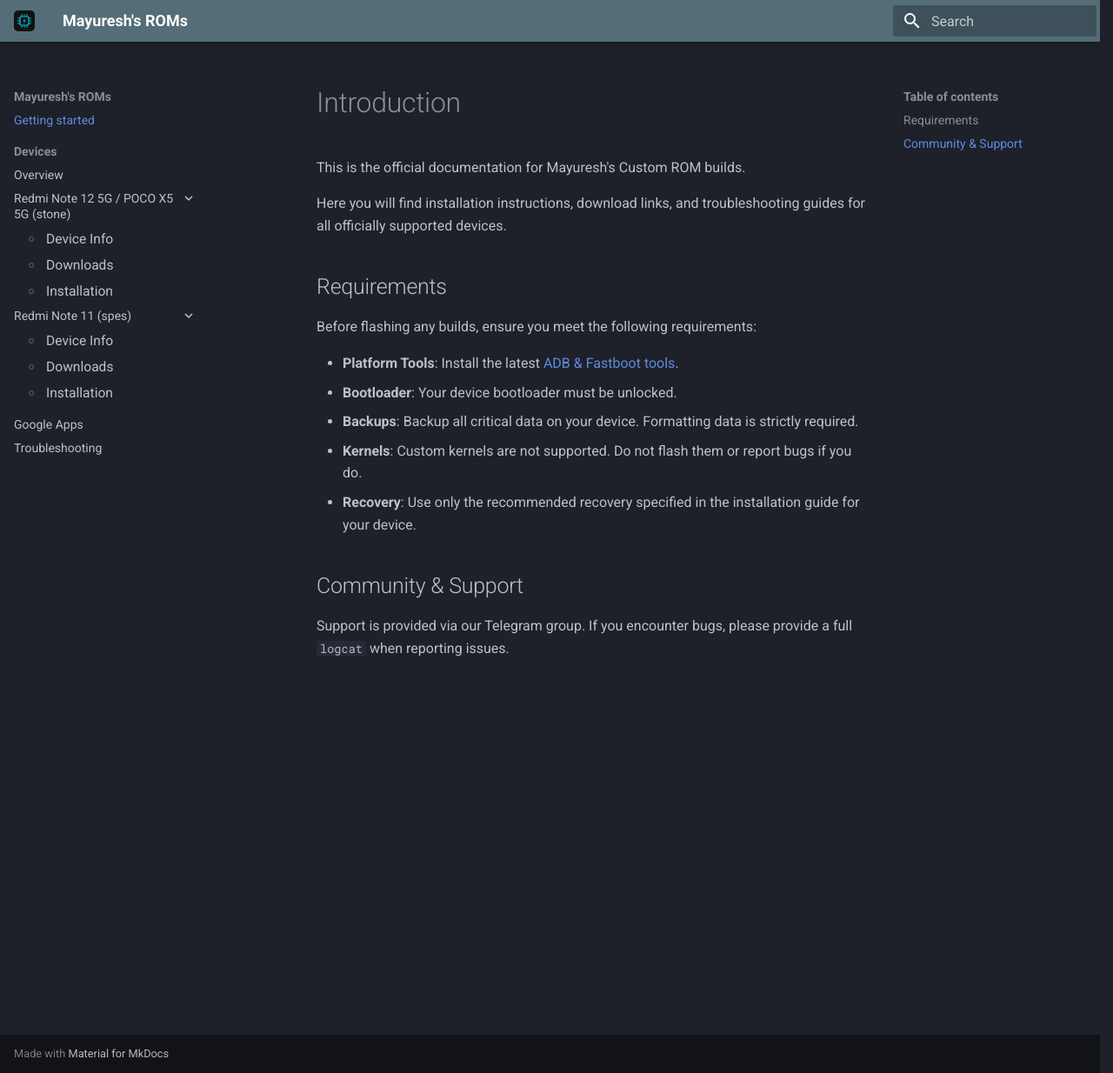
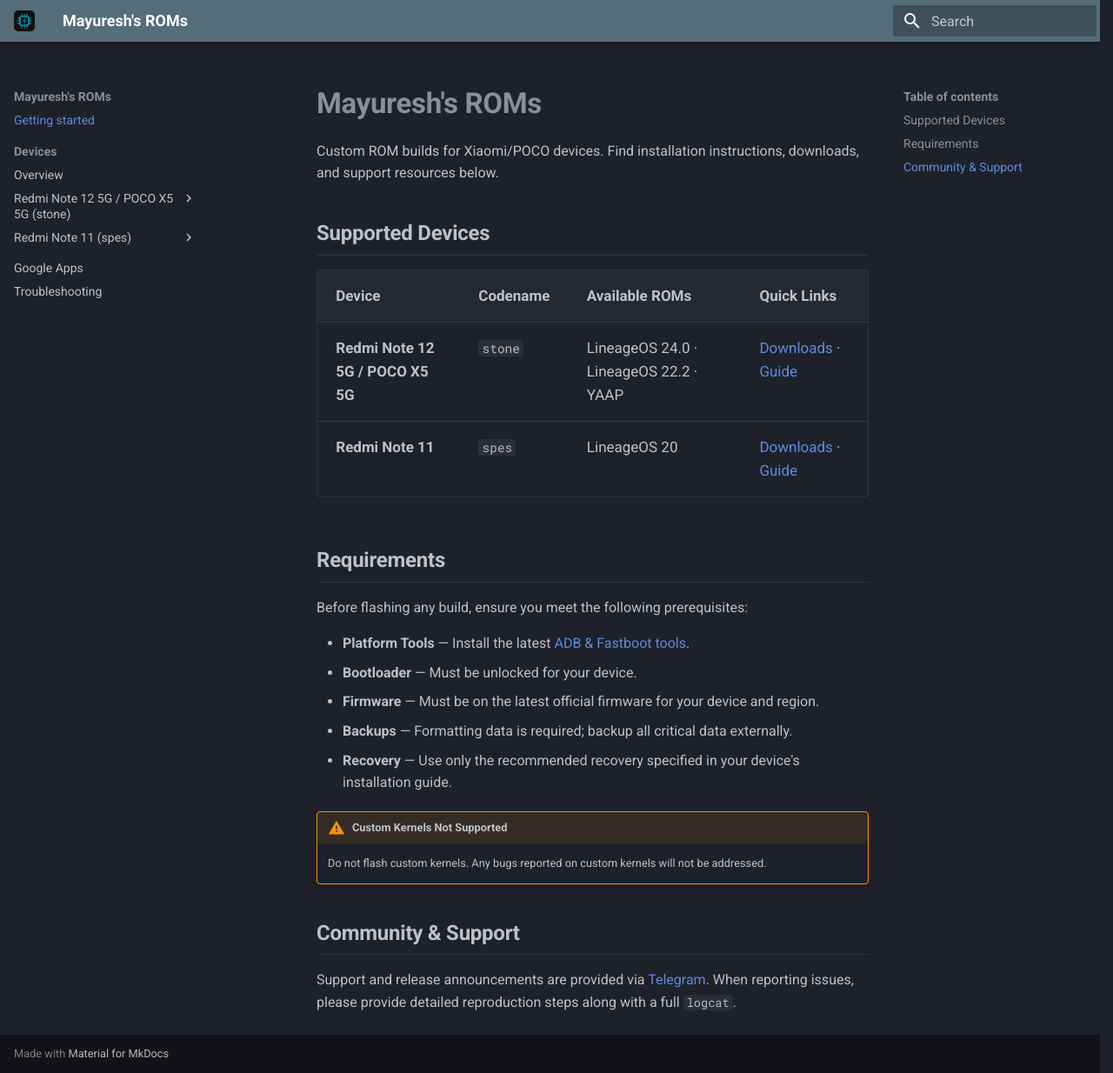
Before and after one commit to mayuresh2543/RomWiki, an MkDocs documentation site: the page built from docs/index.md, in a window 1280 px wide and 1234 px high. Shown: the whole window at 87% size. Built offline with MkDocs 1.6.1 and Material for MkDocs 9.7.7, drawn with Linux system fonts in a browser that asks for light colours.

Commit message:
UI: Full original rework — amber accent, compact cards, clean install guides, scoped sidebar circles

```diff
--- a/docs/index.md
+++ b/docs/index.md
@@ -1,19 +1,27 @@
-# Introduction
+# Mayuresh's ROMs
 
-This is the official documentation for Mayuresh's Custom ROM builds.
+Custom ROM builds for Xiaomi/POCO devices. Find installation instructions, downloads, and support resources below.
 
-Here you will find installation instructions, download links, and troubleshooting guides for all officially supported devices.
+## Supported Devices
+
+| Device | Codename | Available ROMs | Quick Links |
+| :--- | :--- | :--- | :--- |
+| **Redmi Note 12 5G / POCO X5 5G** | `stone` | LineageOS 24.0 · LineageOS 22.2 · YAAP | [Downloads](stone_downloads.md) · [Guide](stone/install.md) |
+| **Redmi Note 11** | `spes` | LineageOS 20 | [Downloads](spes_downloads.md) · [Guide](spes/install.md) |
 
 ## Requirements
 
-Before flashing any builds, ensure you meet the following requirements:
+Before flashing any build, ensure you meet the following prerequisites:
 
-- **Platform Tools**: Install the latest [ADB & Fastboot tools](https://developer.android.com/studio/releases/platform-tools).
-- **Bootloader**: Your device bootloader must be unlocked.
-- **Backups**: Backup all critical data on your device. Formatting data is strictly required.
-- **Kernels**: Custom kernels are not supported. Do not flash them or report bugs if you do.
-- **Recovery**: Use only the recommended recovery specified in the installation guide for your device.
+- **Platform Tools** — Install the latest [ADB & Fastboot tools](https://developer.android.com/studio/releases/platform-tools).
+- **Bootloader** — Must be unlocked for your device.
+- **Firmware** — Must be on the latest official firmware for your device and region.
+- **Backups** — Formatting data is required; backup all critical data externally.
+- **Recovery** — Use only the recommended recovery specified in your device's installation guide.
+
+!!! warning "Custom Kernels Not Supported"
+    Do not flash custom kernels. Any bugs reported on custom kernels will not be addressed.
 
 ## Community & Support
 
-Support is provided via our Telegram group. If you encounter bugs, please provide a full `logcat` when reporting issues.
+Support and release announcements are provided via [Telegram](https://t.me/Mayuresh_Releases). When reporting issues, please provide detailed reproduction steps along with a full `logcat`.
--- a/docs/javascripts/custom.js
+++ b/docs/javascripts/custom.js
@@ -92,16 +92,12 @@ document.addEventListener('DOMContentLoaded', () => {
         // Initial skeleton state
         card.innerHTML = `
             <div class="live-rom-card-header">
-                <div>
-                    <h3 class="live-rom-card-title">${title}</h3>
-                    <div class="live-rom-card-subtitle">${subtitle}</div>
-                </div>
-                <div class="live-rom-card-loader"></div>
+                <span class="live-rom-card-title">${title}</span>
+                <span class="live-rom-card-subtitle">${subtitle}</span>
+                <div class="live-rom-card-loader" style="margin-left:auto;"></div>
             </div>
-            <div class="live-rom-card-info-container shimmer">
-                <div style="height: 48px;"></div>
-            </div>
-            <div class="live-rom-card-actions shimmer" style="height: 36px; border-radius: 0.1rem;"></div>
+            <div class="live-rom-card-info-container shimmer" style="height: 38px;"></div>
+            <div class="live-rom-card-actions shimmer" style="height: 32px; width: 220px; border-radius: 0.2rem;"></div>
         `;
 
         try {
@@ -147,23 +143,21 @@ document.addEventListener('DOMContentLoaded', () => {
             // Render loaded state
             card.innerHTML = `
                 <div class="live-rom-card-header">
-                    <div>
-                        <h3 class="live-rom-card-title">${title}</h3>
-                        <div class="live-rom-card-subtitle">${subtitle}</div>
-                    </div>
+                    <span class="live-rom-card-title">${title}</span>
+                    <span class="live-rom-card-subtitle">${subtitle}</span>
                 </div>
                 <div class="live-rom-card-info-container">
-                    <div class="live-rom-card-label">LATEST BUILD</div>
-                    <div class="live-rom-card-filename">${filename}</div>
-                    <div class="live-rom-card-info-row">
-                        <div style="display:flex; flex-direction:column;">
-                            <span class="live-rom-card-label">SIZE</span>
-                            <span class="live-rom-card-value">${sizeMB} MB</span>
-                        </div>
-                        <div style="display:flex; flex-direction:column; text-align:right;">
-                            <span class="live-rom-card-label">VERSION</span>
-                            <span class="live-rom-card-value">${version}</span>
-                        </div>
+                    <div class="live-rom-card-info-col" style="flex: 2; min-width: 200px;">
+                        <span class="live-rom-card-label">Latest Build</span>
+                        <span class="live-rom-card-filename">${filename}</span>
+                    </div>
+                    <div class="live-rom-card-info-col">
+                        <span class="live-rom-card-label">Size</span>
+                        <span class="live-rom-card-value">${sizeMB} MB</span>
+                    </div>
+                    <div class="live-rom-card-info-col">
+                        <span class="live-rom-card-label">Version</span>
+                        <span class="live-rom-card-value">${version}</span>
                     </div>
                 </div>
                 <div class="live-rom-card-actions">
@@ -171,7 +165,7 @@ document.addEventListener('DOMContentLoaded', () => {
                     <button class="md-button changelog-btn">Changelog</button>
                     <a href="${installUrl}" class="md-button">Install Guide</a>
                 </div>
-                <div class="dynamic-view-container" style="display:none; margin-top:1rem;"></div>
+                <div class="dynamic-view-container" style="display:none; margin-top:0.75rem;"></div>
             `;
 
             // Attach changelog listener
@@ -203,14 +197,12 @@ document.addEventListener('DOMContentLoaded', () => {
             // Render error state
             card.innerHTML = `
                 <div class="live-rom-card-header">
-                    <div>
-                        <h3 class="live-rom-card-title">${title}</h3>
-                        <div class="live-rom-card-subtitle">${subtitle}</div>
-                    </div>
+                    <span class="live-rom-card-title">${title}</span>
+                    <span class="live-rom-card-subtitle">${subtitle}</span>
                 </div>
-                <div class="live-rom-card-info-container" style="text-align: center; color: var(--md-typeset-color);">
-                    <div style="color: #ef4444; font-weight: bold; margin-bottom: 0.5rem;">Failed to fetch latest build info</div>
-                    <div style="font-size: 0.8em; opacity: 0.7;">${error.message}</div>
+                <div class="live-rom-card-info-container" style="color: var(--md-typeset-color);">
+                    <div style="color: #ef4444; font-weight: 600; font-size: 0.85rem;">Failed to fetch latest build info</div>
+                    <div style="font-size: 0.75rem; opacity: 0.7;">${error.message}</div>
                 </div>
             `;
         }
--- a/docs/stylesheets/extra.css
+++ b/docs/stylesheets/extra.css
@@ -1,139 +1,25 @@
-/* Live ROM Card Styles */
-.live-rom-card {
-    background-color: var(--md-default-bg-color);
-    border: 1px solid var(--md-default-fg-color--lightest);
-    border-radius: 0.5rem;
-    padding: 1.5rem;
-    margin-bottom: 1.5rem;
-    box-shadow: 0 4px 6px -1px rgba(0, 0, 0, 0.1), 0 2px 4px -1px rgba(0, 0, 0, 0.06);
-    position: relative;
-    overflow: hidden;
-}
-
-.live-rom-card::before {
-    content: '';
-    position: absolute;
-    top: 0;
-    left: 0;
-    width: 4px;
-    height: 100%;
-    background-color: var(--md-primary-fg-color);
-}
-
-.live-rom-card-header {
-    display: flex;
-    justify-content: space-between;
-    align-items: flex-start;
-    margin-bottom: 1rem;
-}
-
-.live-rom-card-title {
-    font-size: 1.5rem;
-    font-weight: 700;
-    color: var(--md-default-fg-color);
-    margin: 0;
-}
-
-.live-rom-card-subtitle {
-    font-size: 0.85rem;
-    font-weight: 600;
-    color: var(--md-default-fg-color--light);
-    text-transform: uppercase;
-    letter-spacing: 0.05em;
-    margin-top: 0.25rem;
-}
-
-.live-rom-card-info-container {
-    background-color: var(--md-default-fg-color--lightest);
-    border-radius: 0.5rem;
-    padding: 1rem;
-    margin-bottom: 1.5rem;
-}
-
-.live-rom-card-info-row {
-    display: flex;
-    justify-content: space-between;
-    align-items: center;
-    margin-top: 0.5rem;
-}
-
-.live-rom-card-label {
-    font-size: 0.75rem;
-    font-weight: 700;
-    color: var(--md-default-fg-color--light);
-    text-transform: uppercase;
-    letter-spacing: 0.05em;
-}
-
-.live-rom-card-value {
-    font-size: 1rem;
-    font-weight: 600;
-    color: var(--md-default-fg-color);
-}
-
-.live-rom-card-filename {
-    font-family: var(--md-text-font-family);
-    font-size: 0.9rem;
-    font-weight: 600;
-    color: var(--md-default-fg-color);
-    word-break: break-all;
-}
-
-.live-rom-card-actions {
-    display: flex;
-    gap: 0.5rem;
-    flex-wrap: wrap;
-}
-
-.shimmer {
-    color: transparent;
-    background: linear-gradient(100deg, rgba(255,255,255,0) 40%, rgba(255,255,255,.5) 50%, rgba(255,255,255,0) 60%) var(--md-default-fg-color--lightest);
-    background-size: 200% 100%;
-    animation: shimmer 1.5s infinite linear;
-    border-radius: 0.25rem;
-}
-
-[data-md-color-scheme="slate"] .shimmer {
-    background: linear-gradient(100deg, rgba(255,255,255,0) 40%, rgba(255,255,255,.1) 50%, rgba(255,255,255,0) 60%) var(--md-default-bg-color--light);
-    background-size: 200% 100%;
-}
-
-@keyframes shimmer {
-    0% { background-position: 100% 0; }
-    100% { background-position: -100% 0; }
-}
-
-.live-rom-card-loader {
-    width: 24px;
-    height: 24px;
-    border: 3px solid var(--md-default-fg-color--lightest);
-    border-bottom-color: var(--md-primary-fg-color);
-    border-radius: 50%;
-    display: inline-block;
-    box-sizing: border-box;
-    animation: rotation 1s linear infinite;
-}
-
-@keyframes rotation {
-    0% { transform: rotate(0deg); }
-    100% { transform: rotate(360deg); }
-}
-
-.dynamic-view-container {
-    margin-top: 1rem;
-    padding: 1.25rem;
-    background-color: var(--md-default-bg-color--light);
-    border: 1px solid var(--md-default-fg-color--lightest);
-    border-left: 4px solid var(--md-primary-fg-color);
-    border-radius: 0.2rem;
-    color: var(--md-typeset-color);
+/* ==========================================================================
+   Design Tokens & Variables
+   ========================================================================== */
+:root,
+[data-md-color-scheme="slate"] {
+    --rom-card-bg: var(--md-default-bg-color);
+    --rom-card-border: 1px solid rgba(255, 255, 255, 0.08);
+    --rom-card-rule: 1px solid rgba(255, 255, 255, 0.12);
+    --rom-mono-font: 'Roboto Mono', ui-monospace, 'Cascadia Code', monospace;
+    --rom-accent: var(--md-accent-fg-color);
+    --rom-muted: var(--md-default-fg-color--light);
+    --rom-label-size: 0.7rem;
+    --rom-label-spacing: 0.08em;
 }
 
 /* ==========================================================================
-   Sidebar Navigation Tree & Circle Indicators
+   Layout & Grid Width Stabilization (Prevents Horizontal Shifts)
    ========================================================================== */
+html {
+    scrollbar-gutter: stable;
+}
 
-/* Expand sidebar width on desktop so long device names fit without wrapping */
 @media screen and (min-width: 60em) {
     .md-sidebar--primary {
         width: 17rem !important;
@@ -144,17 +30,30 @@
     .md-sidebar--primary {
         width: 17rem !important;
     }
+
+    .md-sidebar--secondary[hidden] {
+        display: block !important;
+        visibility: hidden !important;
+    }
+
+    .md-grid {
+        max-width: 66rem;
+    }
 }
 
-/* Level 2 sub-items (Device Info, Downloads, Installation) only - NO lines */
-.md-nav[data-md-level="2"] .md-nav__link {
+/* ==========================================================================
+   Sidebar Navigation Tree & Circle Indicators (Primary Sidebar ONLY)
+   ========================================================================== */
+
+/* Level 2 sub-items (Device Info, Downloads, Installation) only in primary sidebar */
+.md-sidebar--primary .md-nav[data-md-level="2"] .md-nav__link {
     position: relative;
     padding-left: 1.25rem !important;
     font-size: 0.78rem;
 }
 
 /* Base Circle: 100% locked position for all states */
-.md-nav[data-md-level="2"] .md-nav__link::before {
+.md-sidebar--primary .md-nav[data-md-level="2"] .md-nav__link::before {
     content: '';
     display: inline-block;
     position: absolute;
@@ -172,35 +71,194 @@
 }
 
 /* Active sub-item: Fills the exact same circle */
-.md-nav[data-md-level="2"] .md-nav__link--active::before {
+.md-sidebar--primary .md-nav[data-md-level="2"] .md-nav__link--active::before {
     border-color: var(--md-accent-fg-color);
     background-color: var(--md-accent-fg-color);
     opacity: 1;
 }
 
 /* Hover on sub-item */
-.md-nav[data-md-level="2"] .md-nav__link:hover::before {
+.md-sidebar--primary .md-nav[data-md-level="2"] .md-nav__link:hover::before {
     border-color: var(--md-accent-fg-color);
     opacity: 1;
 }
 
 /* ==========================================================================
-   Layout & Grid Width Stabilization (Prevents Horizontal Shifts)
+   Compact Live ROM Cards (Clean, Table-Row Style, No Shadows/Gradients)
    ========================================================================== */
-
-/* Prevent scrollbar-induced page shift */
-html {
-    scrollbar-gutter: stable;
+.live-rom-card {
+    border-top: var(--rom-card-rule);
+    padding: 1.25rem 0;
+    margin-bottom: 0.5rem;
+    position: relative;
+    background: transparent;
 }
 
-/* Ensure right sidebar placeholder stays consistent across all pages */
-@media screen and (min-width: 76.25em) {
-    .md-sidebar--secondary[hidden] {
-        display: block !important;
-        visibility: hidden !important;
-    }
+.live-rom-card:first-of-type {
+    border-top: none;
+}
 
-    .md-grid {
-        max-width: 66rem;
-    }
+.live-rom-card-header {
+    display: flex;
+    align-items: center;
+    gap: 0.75rem;
+    margin-bottom: 0.6rem;
 }
+
+.live-rom-card-title {
+    font-size: 1.1rem;
+    font-weight: 700;
+    margin: 0;
+    color: var(--md-default-fg-color);
+}
+
+.live-rom-card-subtitle {
+    font-size: var(--rom-label-size);
+    font-weight: 600;
+    text-transform: uppercase;
+    letter-spacing: var(--rom-label-spacing);
+    color: var(--rom-accent);
+    background: color-mix(in srgb, var(--rom-accent) 12%, transparent);
+    padding: 0.15rem 0.5rem;
+    border-radius: 0.2rem;
+    display: inline-block;
+}
+
+.live-rom-card-info-container {
+    display: flex;
+    align-items: flex-start;
+    gap: 2rem;
+    padding: 0.5rem 0;
+    margin-bottom: 0.75rem;
+    flex-wrap: wrap;
+}
+
+.live-rom-card-info-col {
+    display: flex;
+    flex-direction: column;
+}
+
+.live-rom-card-label {
+    font-size: var(--rom-label-size);
+    text-transform: uppercase;
+    letter-spacing: var(--rom-label-spacing);
+    color: var(--rom-muted);
+    font-weight: 700;
+    margin-bottom: 0.2rem;
+}
+
+.live-rom-card-filename {
+    font-family: var(--rom-mono-font);
+    font-size: 0.85rem;
+    color: var(--md-default-fg-color);
+    word-break: break-all;
+}
+
+.live-rom-card-value {
+    font-size: 0.9rem;
+    font-weight: 600;
+    color: var(--md-default-fg-color);
+}
+
+.live-rom-card-actions {
+    display: flex;
+    gap: 0.5rem;
+    flex-wrap: wrap;
+    align-items: center;
+}
+
+.live-rom-card-actions .md-button {
+    font-size: 0.8rem;
+    padding: 0.4em 1em;
+}
+
+/* Subtle Shimmer */
+.shimmer {
+    color: transparent;
+    background: linear-gradient(
+        100deg,
+        rgba(255, 255, 255, 0) 40%,
+        rgba(255, 255, 255, 0.05) 50%,
+        rgba(255, 255, 255, 0) 60%
+    ) var(--md-default-bg-color--light);
+    background-size: 200% 100%;
+    animation: shimmer 1.5s infinite linear;
+    border-radius: 0.2rem;
+}
+
+@keyframes shimmer {
+    0% { background-position: 100% 0; }
+    100% { background-position: -100% 0; }
+}
+
+/* Compact Spinner */
+.live-rom-card-loader {
+    width: 16px;
+    height: 16px;
+    border: 2px solid rgba(255, 255, 255, 0.15);
+    border-bottom-color: var(--rom-accent);
+    border-radius: 50%;
+    display: inline-block;
+    box-sizing: border-box;
+    animation: rotation 0.8s linear infinite;
+}
+
+@keyframes rotation {
+    0% { transform: rotate(0deg); }
+    100% { transform: rotate(360deg); }
+}
+
+/* Dynamic Changelog / View Container */
+.dynamic-view-container {
+    margin-top: 0.75rem;
+    padding: 1rem 1.25rem;
+    background-color: var(--md-code-bg-color);
+    border: 1px solid rgba(255, 255, 255, 0.08);
+    border-left: 3px solid var(--rom-accent);
+    border-radius: 0.2rem;
+    font-size: 0.85em;
+    color: var(--md-typeset-color);
+}
+
+/* ==========================================================================
+   Typography & Aesthetic Refinements (Clean Technical Wiki)
+   ========================================================================== */
+.md-typeset h1 {
+    font-size: 1.65rem;
+    font-weight: 700;
+    letter-spacing: -0.01em;
+    margin-bottom: 1rem;
+}
+
+.md-typeset h2 {
+    font-size: 1.2rem;
+    font-weight: 600;
+    border-bottom: 1px solid rgba(255, 255, 255, 0.08);
+    padding-bottom: 0.35rem;
+    margin-top: 2rem;
+    margin-bottom: 0.8rem;
+}
+
+.md-typeset h3 {
+    font-size: 1.05rem;
+    font-weight: 600;
+    margin-top: 1.5rem;
+}
+
+.md-typeset code {
+    background-color: rgba(255, 255, 255, 0.06);
+    border-radius: 0.2rem;
+    font-size: 0.85em;
+}
+
+/* Tables refinement */
+.md-typeset table:not([class]) {
+    font-size: 0.85rem;
+    border: 1px solid rgba(255, 255, 255, 0.08);
+    border-radius: 0.2rem;
+}
+
+.md-typeset table:not([class]) th {
+    background-color: rgba(255, 255, 255, 0.03);
+    font-weight: 600;
+}
--- a/mkdocs.yml
+++ b/mkdocs.yml
@@ -7,11 +7,11 @@ theme:
   palette:
     scheme: slate
     primary: blue grey
-    accent: light blue
+    accent: amber
   features:
     - navigation.sections
-    - navigation.expand
     - navigation.top
+    - navigation.path
     - search.suggest
     - search.highlight
     - content.code.copy
```
Also changed, not shown: docs/spes/install.md (+9 -7 lines), docs/stone/install.md (+9 -7 lines).
